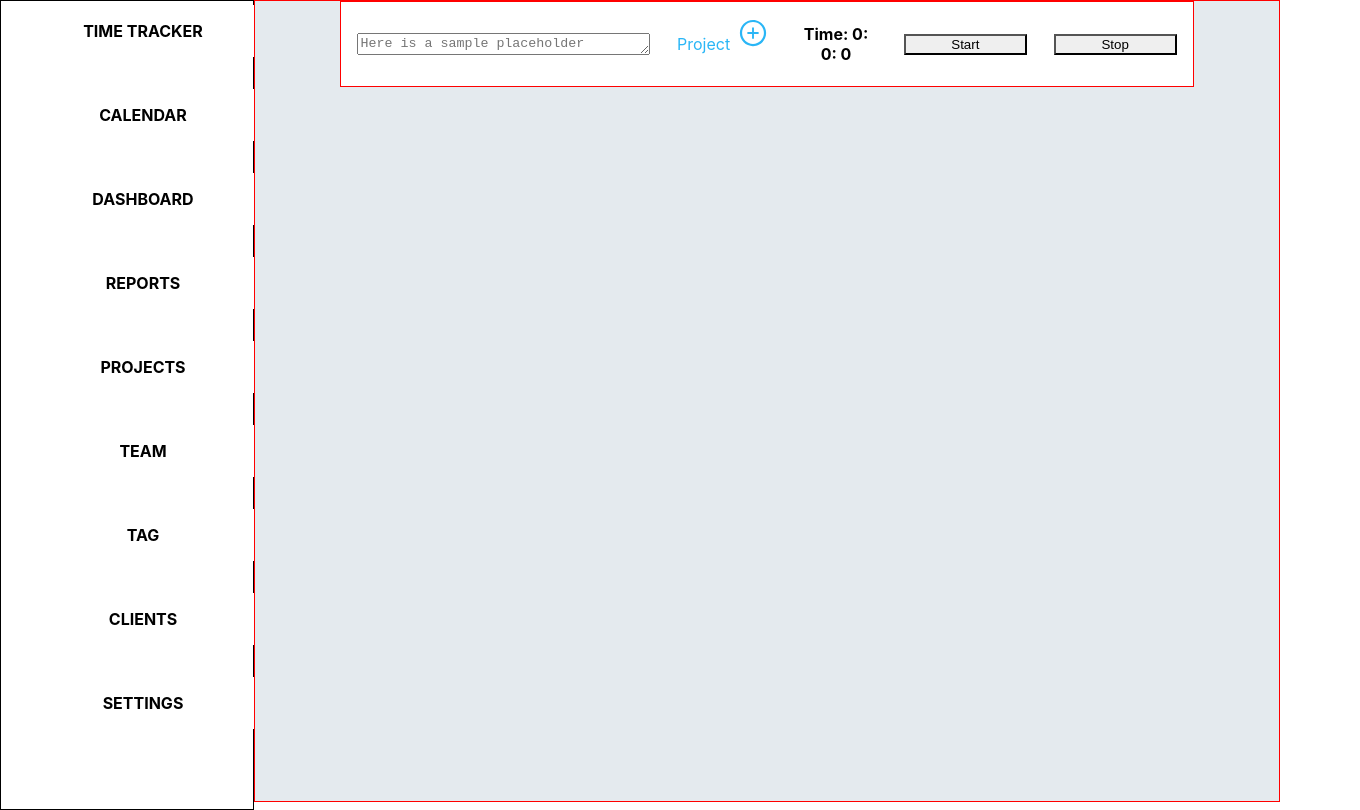
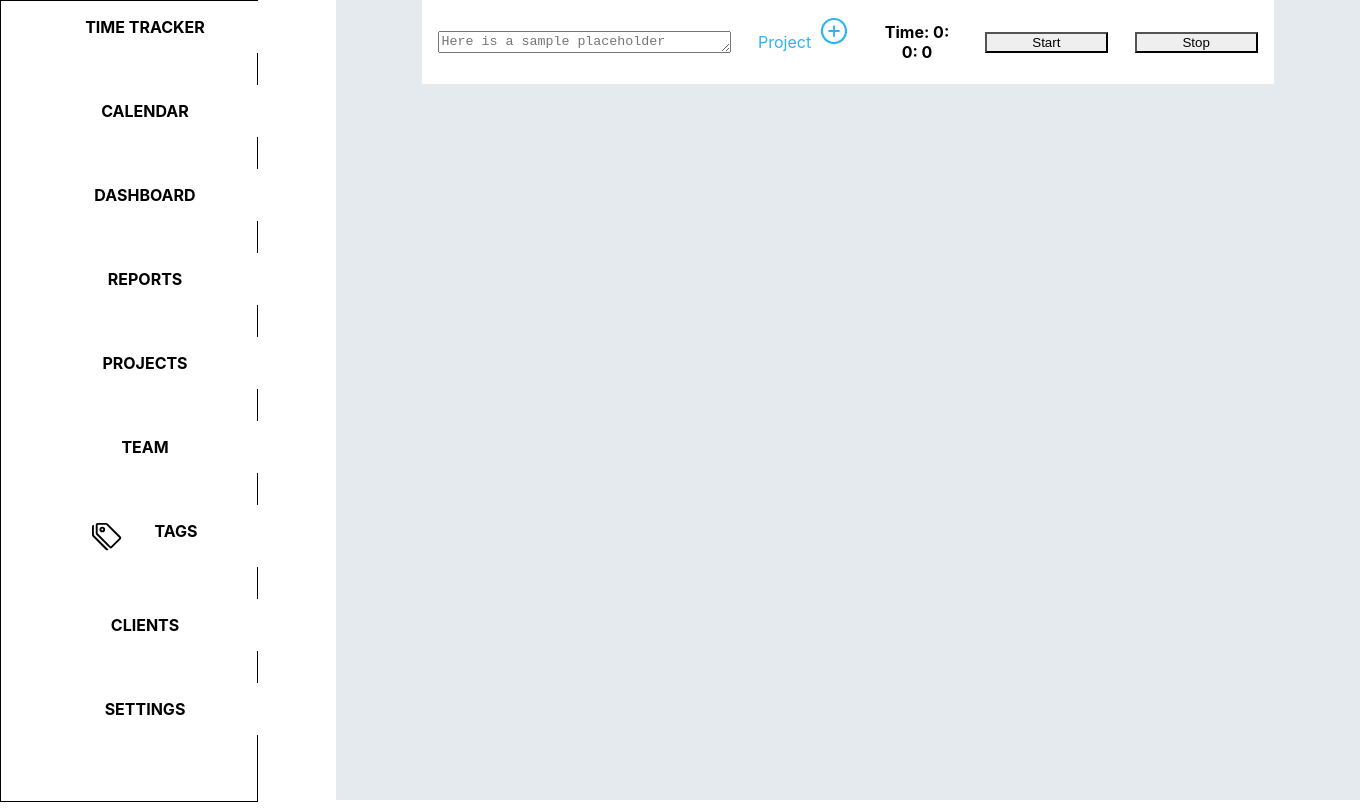
Before and after one commit to Devashishsaurabh/fixed-thread-889, a React (Create React App) app in the folder frontend/: page /clockify in a window 1280 px wide. Shown: the whole page, 1360 px wide, since content can reach past the window. Built offline with nearby package versions, Linux system fonts and the light colour scheme; the HTML template or start-up script is replaced by a standard one.

Commit message:
project page started

```diff
--- a/frontend/src/Components/Sidebar/Sidebar.jsx
+++ b/frontend/src/Components/Sidebar/Sidebar.jsx
@@ -1,21 +1,113 @@
 import React from "react";
-import { Box, Text } from "@chakra-ui/react";
-import {useNavigate} from "react-router-dom"
+import { Box, Flex, Text } from "@chakra-ui/react";
+import { useNavigate } from "react-router-dom";
+import { BsTags } from "react-icons/bs";
 
 const Sidebar = () => {
-    const navigate= useNavigate()
+  const navigate = useNavigate();
   return (
-    <Box bg="white" w="20%" h="100vh" p={4} color="black" display={"flex"} flexDirection="column" gap="2rem" border={"1px solid black"} >
-      <Box w="100%" padding={"1rem"} _hover={{bg:"gray",color:"white"}} bg="white" onClick={()=>navigate("/clockify/")}><Text as="b" >TIME TRACKER</Text></Box>
-      <Box w="100%" padding={"1rem"} _hover={{bg:"gray",color:"white"}} bg="white"><Text as="b" >CALENDAR</Text></Box>
-      <Box w="100%" padding={"1rem"} _hover={{bg:"gray",color:"white"}} bg="white" onClick={()=>navigate("/clockify/dashboard")}><Text as="b" >DASHBOARD</Text></Box>
-      <Box w="100%" padding={"1rem"} _hover={{bg:"gray",color:"white"}} bg="white"><Text as="b" >REPORTS</Text></Box>
-      <Box w="100%" padding={"1rem"} _hover={{bg:"gray",color:"white"}} bg="white"><Text as="b" >PROJECTS</Text></Box>
-      <Box w="100%" padding={"1rem"} _hover={{bg:"gray",color:"white"}} bg="white"><Text as="b" >TEAM</Text></Box>
-      <Box w="100%" padding={"1rem"} _hover={{bg:"gray",color:"white"}} bg="white"><Text as="b" >TAG</Text></Box>
-      <Box w="100%" padding={"1rem"} _hover={{bg:"gray",color:"white"}} bg="white"><Text as="b" >CLIENTS</Text></Box>
-      <Box w="100%" padding={"1rem"} _hover={{bg:"gray",color:"white"}} bg="white"><Text as="b" >SETTINGS</Text></Box>
-
+    <Box
+      bg="white"
+      w="20%"
+      h="100vh"
+      color="black"
+      display={"flex"}
+      flexDirection="column"
+      gap="2rem"
+      border={"1px solid black"}
+      m="0"
+      position="fixed"
+      z-index="1"
+      top="0"
+    >
+      <Box
+        w="100%"
+        padding={"1rem"}
+        _hover={{ bg: "gray", color: "white" }}
+        cursor="pointer"
+        bg="white"
+        onClick={() => navigate("/clockify/")}
+      >
+        <Text as="b">TIME TRACKER</Text>
+      </Box>
+      <Box
+        w="100%"
+        padding={"1rem"}
+        _hover={{ bg: "gray", color: "white" }}
+        cursor="pointer"
+        bg="white"
+      >
+        <Text as="b">CALENDAR</Text>
+      </Box>
+      <Box
+        w="100%"
+        padding={"1rem"}
+        _hover={{ bg: "gray", color: "white" }}
+        cursor="pointer"
+        bg="white"
+        onClick={() => navigate("/clockify/dashboard")}
+      >
+        <Text as="b">DASHBOARD</Text>
+      </Box>
+      <Box
+        w="100%"
+        padding={"1rem"}
+        _hover={{ bg: "gray", color: "white" }}
+        cursor="pointer"
+        bg="white"
+      >
+        <Text as="b">REPORTS</Text>
+      </Box>
+      <Box
+        w="100%"
+        padding={"1rem"}
+        _hover={{ bg: "gray", color: "white" }}
+        cursor="pointer"
+        bg="white"
+      >
+        <Box onClick={() => navigate("/clockify/project")}>
+          <Text as="b">PROJECTS</Text>
+        </Box>
+      </Box>
+      <Box
+        w="100%"
+        padding={"1rem"}
+        _hover={{ bg: "gray", color: "white" }}
+        cursor="pointer"
+        bg="white"
+      >
+        <Text as="b">TEAM</Text>
+      </Box>
+      <Box
+        w="100%"
+        padding={"1rem"}
+        _hover={{ bg: "gray", color: "white" }}
+        cursor="pointer"
+        bg="white"
+      >
+        <Flex justifyContent={"center"} gap="2rem">
+          <BsTags fontSize={"30px"} />
+          <Text as="b">TAGS</Text>
+        </Flex>
+      </Box>
+      <Box
+        w="100%"
+        padding={"1rem"}
+        _hover={{ bg: "gray", color: "white" }}
+        cursor="pointer"
+        bg="white"
+      >
+        <Text as="b">CLIENTS</Text>
+      </Box>
+      <Box
+        w="100%"
+        padding={"1rem"}
+        _hover={{ bg: "gray", color: "white" }}
+        cursor="pointer"
+        bg="white"
+      >
+        <Text as="b">SETTINGS</Text>
+      </Box>
     </Box>
   );
 };
--- a/frontend/src/pages/AfterLogin/AfterLoginRoutes.jsx
+++ b/frontend/src/pages/AfterLogin/AfterLoginRoutes.jsx
@@ -2,6 +2,7 @@ import React from 'react'
 import { Route, Routes } from "react-router-dom";
 import Sidebar from '../../Components/Sidebar/Sidebar';
 import Dashboard from './Dashboard'
+import Project from './Project';
 import TimeTracker from './TimeTracker';
 
 
@@ -13,6 +14,7 @@ const AfterLoginRoutes = () => {
     <Routes>
     <Route path="/" element={<TimeTracker/>}></Route>
     <Route path="/dashboard" element={<Dashboard/>}></Route>
+    <Route path="/project" element={<Project/>}></Route>
     </Routes>
     </div>
     </div>
--- a/frontend/src/pages/AfterLogin/Dashboard.jsx
+++ b/frontend/src/pages/AfterLogin/Dashboard.jsx
@@ -4,7 +4,7 @@ import { PiChart } from '../../Components/dashboard/PieChart'
 
 const Dashboard = () => {
   return (
-    <div>
+    <div style={{marginLeft:"25rem"}}>
       <h1>Dashboard</h1>
       <BarChart/>
       <PiChart/>
--- /dev/null
+++ b/frontend/src/pages/AfterLogin/Project.jsx
@@ -0,0 +1,15 @@
+import { Box, Button, Flex, Text } from '@chakra-ui/react'
+import React from 'react'
+
+const Project = () => {
+  return (
+   <Box w="80vw" h="100vh"  bg="#e4eaee" ml="21rem">
+    <Flex w="90%" border={"1px solid red"} m="auto" justifyContent={"space-between"} alignItems="center">
+        <Text as="b" fontSize={"2rem"} p="1rem">Projects</Text>
+        <Button p="1rem" bg="#03a9f4">Create new Project</Button>
+    </Flex>
+   </Box>
+  )
+}
+
+export default Project
--- a/frontend/src/pages/AfterLogin/TimeTracker.jsx
+++ b/frontend/src/pages/AfterLogin/TimeTracker.jsx
@@ -78,22 +78,25 @@ setProject(name)
 
 
   return (
-    <Box w="80vw" h="100vh" border={"1px solid red"} bg="#e4eaee">
-     <Flex w="80%" border={"1px solid red"} m="auto" p="1rem" justifyContent={"space-between"}bg="white" alignItems={"center"}>
+    <Box w="80vw" h="100vh"  bg="#e4eaee" ml="21rem">
+     <Flex w="80%"  m="auto" p="1rem" justifyContent={"space-between"}bg="white" alignItems={"center"}>
      <Textarea w="35%" h={"1rem"} placeholder='Here is a sample placeholder' onChange={(e)=>setDept(e.target.value)} />
       <InitialFocus addProject={addProject}/>
      <Box w="10%"><Text as={"b"}>{`Time: ${hour}: ${minute}: ${watch} `}</Text> </Box>
      <Button width={"15%"} onClick={start} cursor="pointer">Start</Button>
      <Button width={"15%"} onClick={reset} cursor="pointer">Stop</Button>
      </Flex>
+     <Box w="80%" m="auto">
      {data?.map(el=>(
-      <Flex w="70vw" h="5rem" bg={"white"} gap="1rem" m={"1rem"} justify="space-evenly" alignItems={"center"}>
-        <Box><Text as="b">{el.dept}</Text></Box>
-        <Box><Text as="b" color={"red"}>{`Project: ${el.project}`}</Text></Box>
-        <Box><Text as="b" color="green">{`Time taken: ${el.totalTime} sec`}</Text></Box>
+      <Flex w="60vw" h="5rem" bg={"white"} gap="1rem" m={"1rem"} justify="space-evenly" alignItems={"center"}>
+        <Box border="1px solid black" padding={"0 1rem 0 1rem"}><Text as="b">{el.dept}</Text></Box>
+        <Box><Text as="b" color={"black"} bg="#e1f5fe" padding={"0 1rem 0 1rem"}>{`Project: ${el.project}`}</Text></Box>
+        <Box><BsTags fontSize={"30px"}/></Box>
+
+        <Box border={"1px solid black"} padding={"0 1rem 0 1rem"}><Text as="b" color="green">{`Time taken: ${el.totalTime} sec`}</Text></Box>
       </Flex>
      ))}
-
+    </Box>
     </Box>
   )
 }
```
